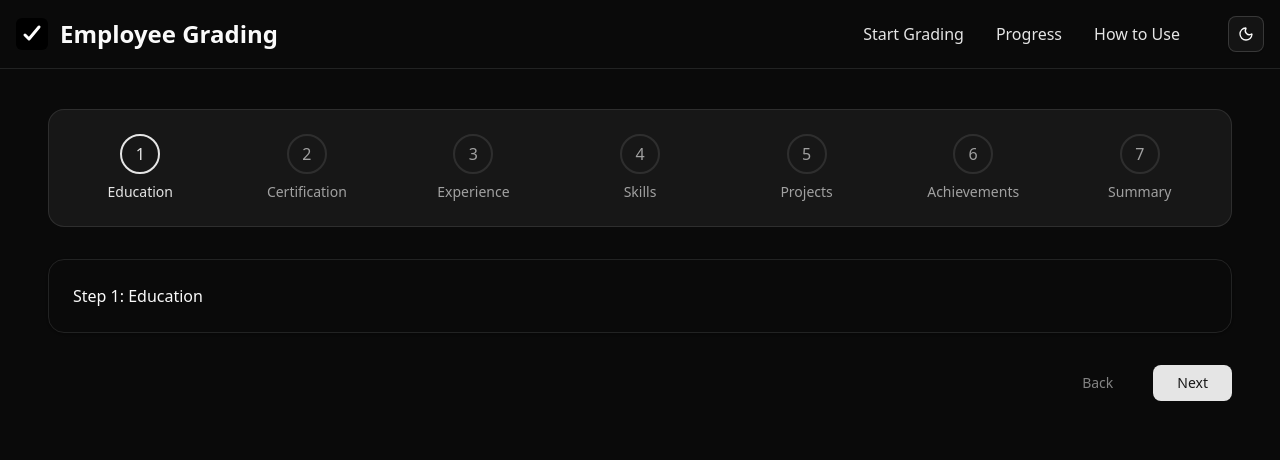
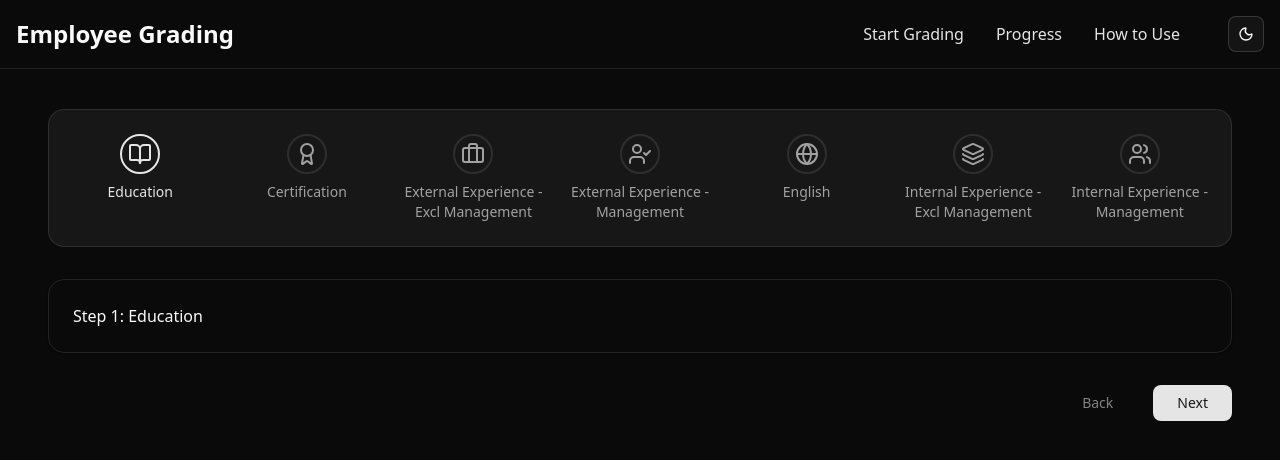
Before and after one commit to rizwanmanzoor/employee-grading, a React (Vite) app: page / in a window 1280 px wide. Shown: the top 460 px of the page. Built offline with nearby package versions, Linux system fonts and the light colour scheme.

Commit message:
add icons  in stepper header

```diff
--- a/src/components/navbar/Navbar.jsx
+++ b/src/components/navbar/Navbar.jsx
@@ -9,12 +9,12 @@ const Navbar = () => {
       <div className="max-w-7xl mx-auto flex items-center justify-between p-4">
         {/* logo */}
         <a href="#" className="flex items-center gap-3">
-          <img
+          {/* <img
             src="./favicon.svg"
             className="h-8"
             alt="Employee Grading Logo"
-          />
-          <span className="text-lg md:text-2xl font-semibold">
+          /> */}
+          <span className="text-lg md:text-2xl font-bold">
             Employee Grading
           </span>
         </a>
--- a/src/components/stepper/Stepper.jsx
+++ b/src/components/stepper/Stepper.jsx
@@ -2,7 +2,7 @@ import { CheckIcon } from "lucide-react";
 
 const Stepper = ({ steps, currentStep }) => {
   return (
-    <div className="flex overflow-x-auto items-center justify-between gap-4 px-4 py-6 border rounded-2xl bg-card text-card-foreground relative">
+    <div className="flex overflow-x-auto items-start justify-between gap-4 px-4 py-6 border rounded-2xl bg-card text-card-foreground relative">
       {steps.map((step, index) => {
         const isCompleted = index < currentStep;
         const isActive = index === currentStep;
@@ -22,7 +22,14 @@ const Stepper = ({ steps, currentStep }) => {
                   : "border-border text-muted-foreground group-hover:border-primary/60"
               }`}
             >
-              {isCompleted ? <CheckIcon size={18} /> : index + 1}
+              {/* without icon */}
+              {/* {isCompleted ? <CheckIcon size={18} /> : index + 1} */}
+              {/* with icon */}
+              {/* { isCompleted ?
+                <CheckIcon size={18} /> :
+                <span>{step.icon}</span>
+              } */}
+              <span>{step.icon}</span>
             </div>
 
             <span
--- a/src/components/steps/Steps.jsx
+++ b/src/components/steps/Steps.jsx
@@ -1,3 +1,4 @@
+import { AwardIcon, BookOpen, Briefcase, Globe, Layers, UserCheck, Users } from "lucide-react";
 import Step1 from "./Step1";
 import Step2 from "./Step2";
 import Step3 from "./Step3";
@@ -7,13 +8,13 @@ import Step6 from "./Step6";
 import Step7 from "./Step7";
 
 export const steps = [
-  { label: "Education", content: <Step1 /> },
-  { label: "Certification", content: <Step2 /> },
-  { label: "Experience", content: <Step3 /> },
-  { label: "Skills", content: <Step4 /> },
-  { label: "Projects", content: <Step5 /> },
-  { label: "Achievements", content: <Step6 /> },
-  { label: "Summary", content: <Step7 /> },
+  { label: "Education", icon: <BookOpen />, content: <Step1 /> },
+  { label: "Certification", icon: <AwardIcon />, content: <Step2 /> },
+  { label: "External Experience - Excl Management", icon: <Briefcase />, content: <Step3 /> },
+  { label: "External Experience - Management", icon: <UserCheck />, content: <Step4 /> },
+  { label: "English", icon: <Globe />, content: <Step5 /> },
+  { label: "Internal Experience - Excl Management", icon: <Layers />, content: <Step6 /> },
+  { label: "Internal Experience - Management", icon: <Users />, content: <Step7 /> },
 ];
 
 const Steps = () => {
```
